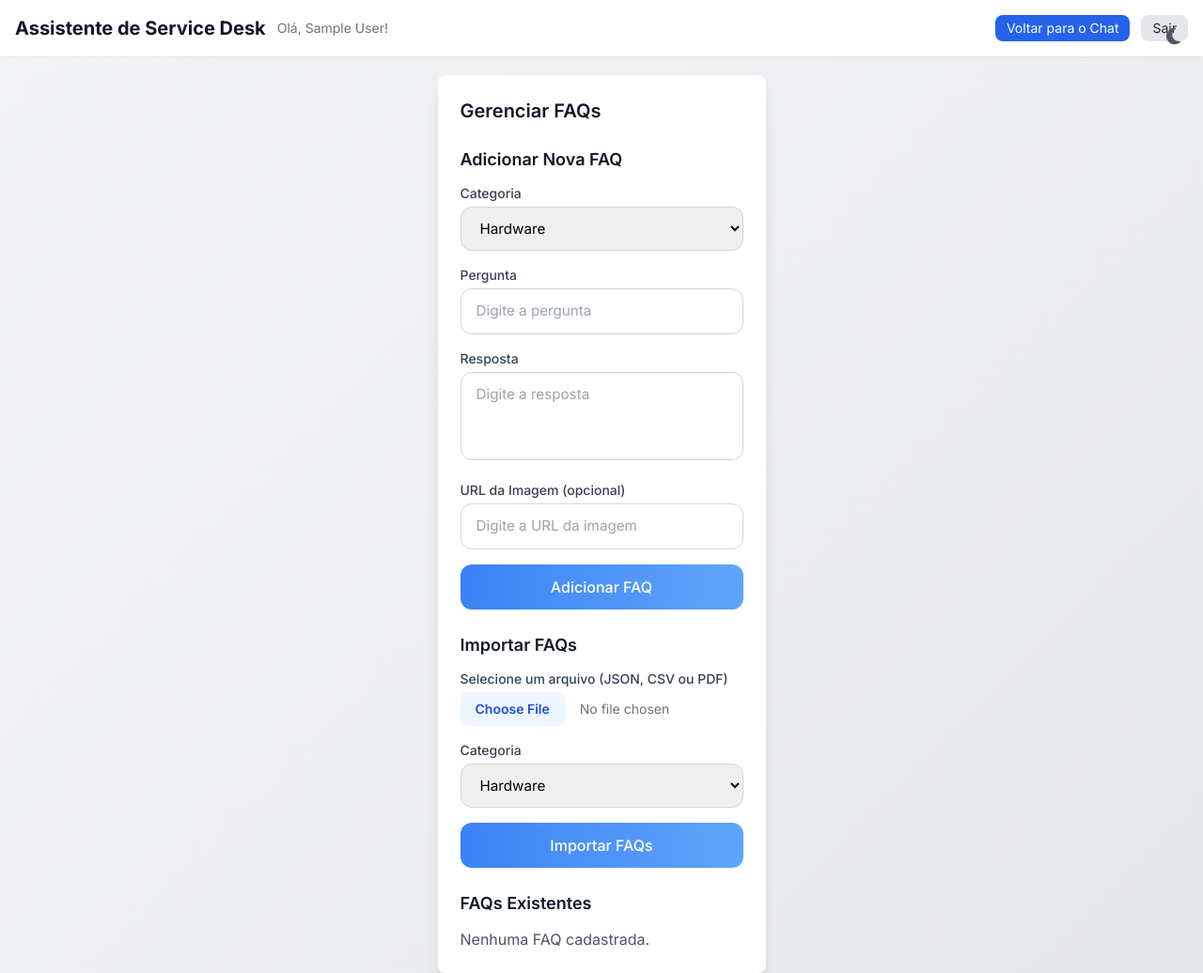
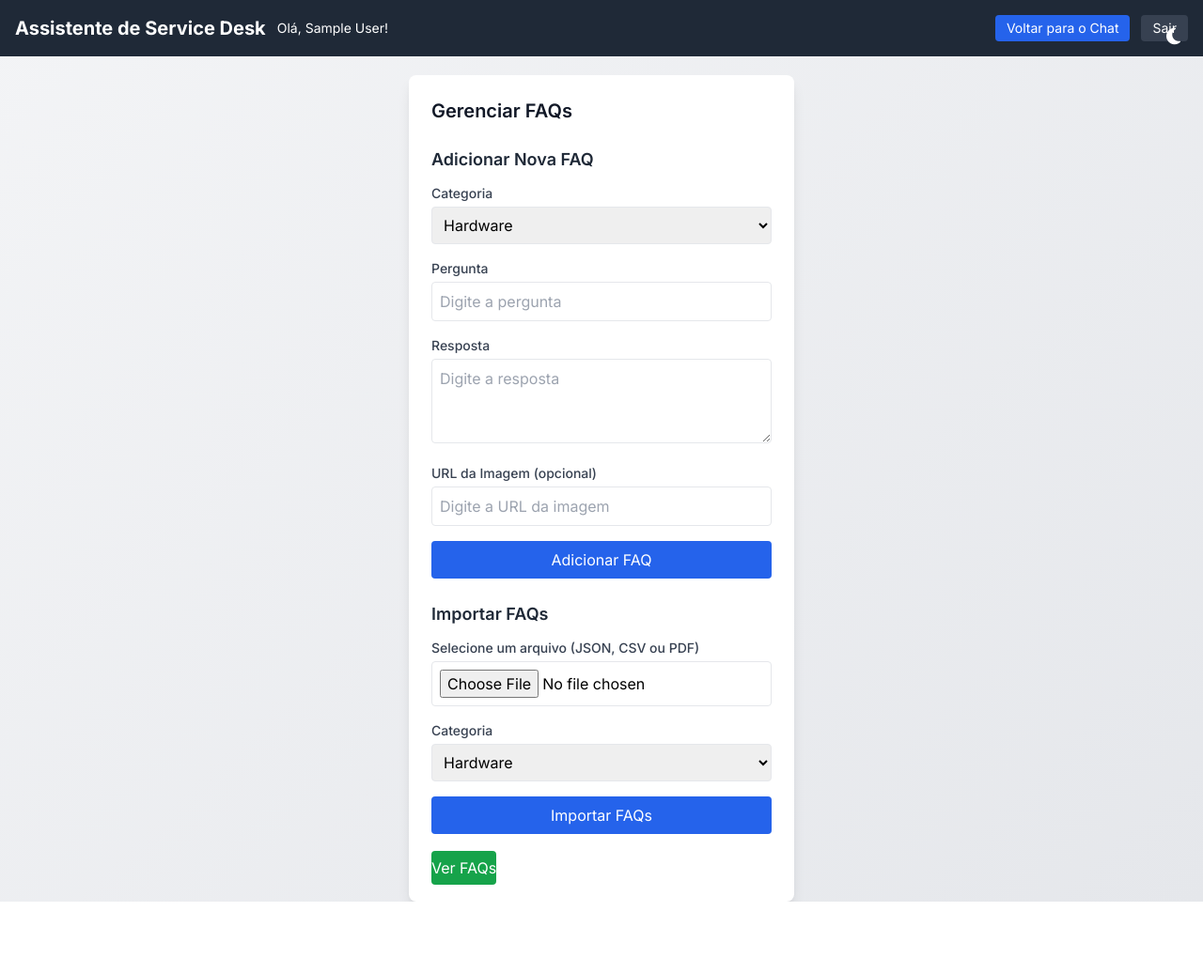
Before and after one commit to AlexandreCalmonJr/service_desk_chat_moderno, a Flask app: page /admin/faq in a window 1280 px wide. Shown: the whole page at 94% size. After the commit the page ends 960 px from the top, so only its background shows below. Run offline with Flask 2, Linux system fonts and the light colour scheme; the visitor is signed in with stand-in values (Sample User, id 1); data comes from the database, SQL or seed files in the repository; some libraries are stand-ins or nearby versions.

Commit message:
Ajustar layout de gerenciar FAQs e FAQs

```diff
--- a/templates/admin_faq.html
+++ b/templates/admin_faq.html
@@ -9,99 +9,77 @@
     <link href="https://fonts.googleapis.com/css2?family=Inter:wght@400;500;600;700&display=swap" rel="stylesheet">
     <link rel="stylesheet" href="https://cdnjs.cloudflare.com/ajax/libs/font-awesome/6.4.2/css/all.min.css">
 </head>
-<body class="bg-gray-100 dark:bg-gray-900 flex flex-col min-h-screen">
-    <header class="bg-white dark:bg-gray-800 shadow-sm p-4 flex justify-between items-center fixed top-0 left-0 right-0 z-10">
+<body class="bg-gray-100 flex flex-col min-h-screen">
+    <header class="bg-gray-800 text-white p-4 flex justify-between items-center fixed top-0 left-0 right-0 z-10">
         <div class="flex items-center space-x-3">
-            <h1 class="text-xl font-bold text-gray-900 dark:text-gray-100">Assistente de Service Desk</h1>
-            <span class="text-sm text-gray-500 dark:text-gray-400">Olá, {{ current_user.name }}!</span>
+            <h1 class="text-xl font-bold">Assistente de Service Desk</h1>
+            <span class="text-sm">Olá, {{ current_user.name }}!</span>
         </div>
         <div class="flex items-center space-x-3">
-            <a href="/" class="text-sm px-3 py-1 bg-blue-600 text-white rounded-lg hover:bg-blue-700 transition">Voltar para o Chat</a>
-            <a href="/logout" class="text-sm px-3 py-1 bg-gray-200 dark:bg-gray-700 text-gray-800 dark:text-gray-200 rounded-lg hover:bg-gray-300 dark:hover:bg-gray-600 transition">Sair</a>
+            <a href="/" class="text-sm px-3 py-1 bg-blue-600 text-white rounded hover:bg-blue-700 transition">Voltar para o Chat</a>
+            <a href="/logout" class="text-sm px-3 py-1 bg-gray-700 text-white rounded hover:bg-gray-600 transition">Sair</a>
             <button class="theme-toggle" onclick="toggleTheme()" title="Alternar tema">
-                <i class="fas fa-moon text-gray-600 dark:text-gray-300"></i>
+                <i class="fas fa-moon"></i>
             </button>
         </div>
     </header>
     <main class="flex-1 flex flex-col items-center justify-center pt-20 px-4">
-        <div class="w-full max-w-2xl p-6 bg-white dark:bg-gray-800 rounded-lg shadow-lg">
+        <div class="w-full max-w-2xl p-6 bg-white rounded-lg shadow-lg">
             {% with messages = get_flashed_messages(with_categories=true) %}
                 {% if messages %}
                     {% for category, message in messages %}
-                        <div class="p-4 rounded-lg mb-4 {% if category == 'error' %}bg-red-100 dark:bg-red-900 text-red-800 dark:text-red-200{% else %}bg-green-100 dark:bg-green-900 text-green-800 dark:text-green-200{% endif %}">
+                        <div class="p-4 rounded-lg mb-4 {% if category == 'error' %}bg-red-100 text-red-800{% else %}bg-green-100 text-green-800{% endif %}">
                             {{ message }}
                         </div>
                     {% endfor %}
                 {% endif %}
             {% endwith %}
 
-            <h2 class="text-xl font-semibold text-gray-900 dark:text-gray-100 mb-6">Gerenciar FAQs</h2>
+            <h2 class="text-xl font-semibold text-gray-900 mb-6">Gerenciar FAQs</h2>
 
-            <h3 class="text-lg font-semibold text-gray-900 dark:text-gray-100 mb-3">Adicionar Nova FAQ</h3>
+            <h3 class="text-lg font-semibold text-gray-800 mb-3">Adicionar Nova FAQ</h3>
             <form method="POST" action="/admin/faq" class="space-y-4 mb-6">
                 <div>
-                    <label for="category" class="block text-sm font-medium text-gray-700 dark:text-gray-300 mb-1">Categoria</label>
-                    <select name="category" id="category" required class="chat-input w-full">
+                    <label for="category" class="block text-sm font-medium text-gray-700 mb-1">Categoria</label>
+                    <select name="category" id="category" required class="w-full p-2 border rounded">
                         {% for category in categories %}
                             <option value="{{ category.id }}">{{ category.name }}</option>
                         {% endfor %}
                     </select>
                 </div>
                 <div>
-                    <label for="question" class="block text-sm font-medium text-gray-700 dark:text-gray-300 mb-1">Pergunta</label>
-                    <input type="text" id="question" name="question" required class="chat-input w-full" placeholder="Digite a pergunta">
+                    <label for="question" class="block text-sm font-medium text-gray-700 mb-1">Pergunta</label>
+                    <input type="text" id="question" name="question" required class="w-full p-2 border rounded" placeholder="Digite a pergunta">
                 </div>
                 <div>
-                    <label for="answer" class="block text-sm font-medium text-gray-700 dark:text-gray-300 mb-1">Resposta</label>
-                    <textarea id="answer" name="answer" rows="3" required class="chat-input w-full" placeholder="Digite a resposta"></textarea>
+                    <label for="answer" class="block text-sm font-medium text-gray-700 mb-1">Resposta</label>
+                    <textarea id="answer" name="answer" rows="3" required class="w-full p-2 border rounded" placeholder="Digite a resposta"></textarea>
                 </div>
                 <div>
-                    <label for="image_url" class="block text-sm font-medium text-gray-700 dark:text-gray-300 mb-1">URL da Imagem (opcional)</label>
-                    <input type="text" id="image_url" name="image_url" class="chat-input w-full" placeholder="Digite a URL da imagem">
+                    <label for="image_url" class="block text-sm font-medium text-gray-700 mb-1">URL da Imagem (opcional)</label>
+                    <input type="text" id="image_url" name="image_url" class="w-full p-2 border rounded" placeholder="Digite a URL da imagem">
                 </div>
-                <button type="submit" name="add_question" class="chat-button w-full">Adicionar FAQ</button>
+                <button type="submit" name="add_question" class="w-full py-2 bg-blue-600 text-white rounded hover:bg-blue-700 transition">Adicionar FAQ</button>
             </form>
 
-            <h3 class="text-lg font-semibold text-gray-900 dark:text-gray-100 mb-3">Importar FAQs</h3>
+            <h3 class="text-lg font-semibold text-gray-800 mb-3">Importar FAQs</h3>
             <form method="POST" action="/admin/faq" enctype="multipart/form-data" class="space-y-4 mb-6">
                 <div>
-                    <label for="faq_file" class="block text-sm font-medium text-gray-700 dark:text-gray-300 mb-1">Selecione um arquivo (JSON, CSV ou PDF)</label>
-                    <input type="file" id="faq_file" name="faq_file" accept=".json,.csv,.pdf" required class="block w-full text-sm text-gray-500 file:mr-4 file:py-2 file:px-4 file:rounded-lg file:border-0 file:text-sm file:font-semibold file:bg-blue-50 file:text-blue-700 hover:file:bg-blue-100 dark:file:bg-gray-700 dark:file:text-gray-300 dark:hover:file:bg-gray-600">
+                    <label for="faq_file" class="block text-sm font-medium text-gray-700 mb-1">Selecione um arquivo (JSON, CSV ou PDF)</label>
+                    <input type="file" id="faq_file" name="faq_file" accept=".json,.csv,.pdf" required class="w-full p-2 border rounded">
                 </div>
                 <div>
-                    <label for="category_import" class="block text-sm font-medium text-gray-700 dark:text-gray-300 mb-1">Categoria</label>
-                    <select name="category_import" id="category_import" required class="chat-input w-full">
+                    <label for="category_import" class="block text-sm font-medium text-gray-700 mb-1">Categoria</label>
+                    <select name="category_import" id="category_import" required class="w-full p-2 border rounded">
                         {% for category in categories %}
                             <option value="{{ category.id }}">{{ category.name }}</option>
                         {% endfor %}
                     </select>
                 </div>
-                <button type="submit" name="import_faqs" class="chat-button w-full">Importar FAQs</button>
+                <button type="submit" name="import_faqs" class="w-full py-2 bg-blue-600 text-white rounded hover:bg-blue-700 transition">Importar FAQs</button>
             </form>
 
-            <h3 class="text-lg font-semibold text-gray-900 dark:text-gray-100 mb-3">FAQs Existentes</h3>
-            {% if faqs %}
-                <ul class="space-y-3">
-                    {% for faq in faqs %}
-                        <li class="p-4 bg-gray-100 dark:bg-gray-800 rounded-lg shadow-sm flex justify-between items-start">
-                            <div>
-                                <strong class="block text-gray-900 dark:text-gray-100">{{ faq.question }}</strong>
-                                <p class="text-gray-700 dark:text-gray-300 mt-1">{{ faq.answer }}</p>
-                                {% if faq.image_url %}
-                                    <p class="text-gray-700 dark:text-gray-300 mt-1">Imagem: <a href="{{ faq.image_url }}" target="_blank">{{ faq.image_url }}</a></p>
-                                {% endif %}
-                            </div>
-                            <form method="POST" action="/admin/faq/delete/{{ faq.id }}" class="ml-4" onsubmit="return confirm('Tem certeza que deseja excluir esta FAQ?');">
-                                <button type="submit" class="text-red-600 hover:text-red-800 dark:text-red-400 dark:hover:text-red-600">
-                                    <i class="fas fa-trash"></i> Excluir
-                                </button>
-                            </form>
-                        </li>
-                    {% endfor %}
-                </ul>
-            {% else %}
-                <p class="text-gray-600 dark:text-gray-400">Nenhuma FAQ cadastrada.</p>
-            {% endif %}
+            <a href="/faqs" class="w-full py-2 bg-green-600 text-white text-center rounded hover:bg-green-700 transition">Ver FAQs</a>
         </div>
     </main>
 
```
Also changed, not shown: templates/faqs.html (+22 -22 lines).
